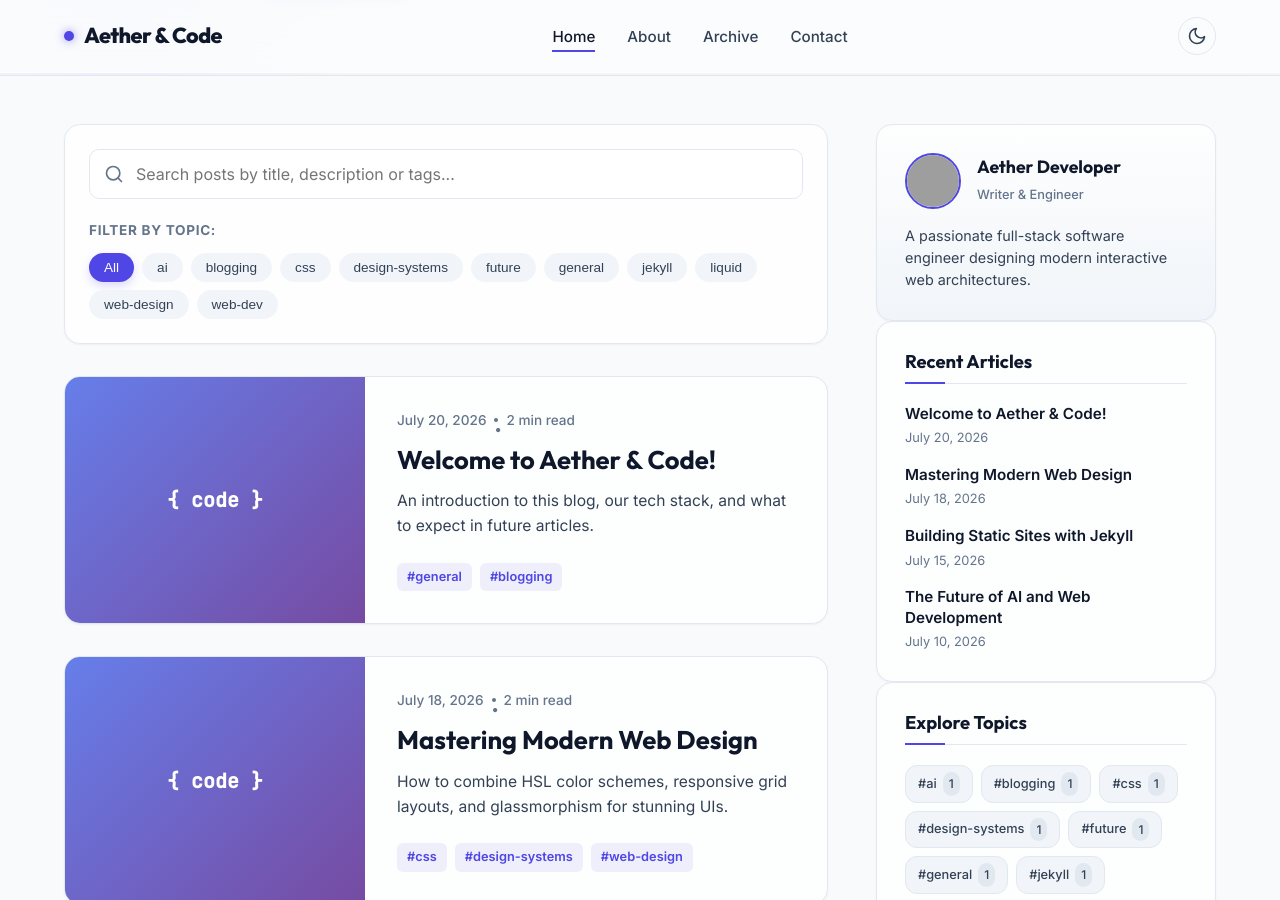
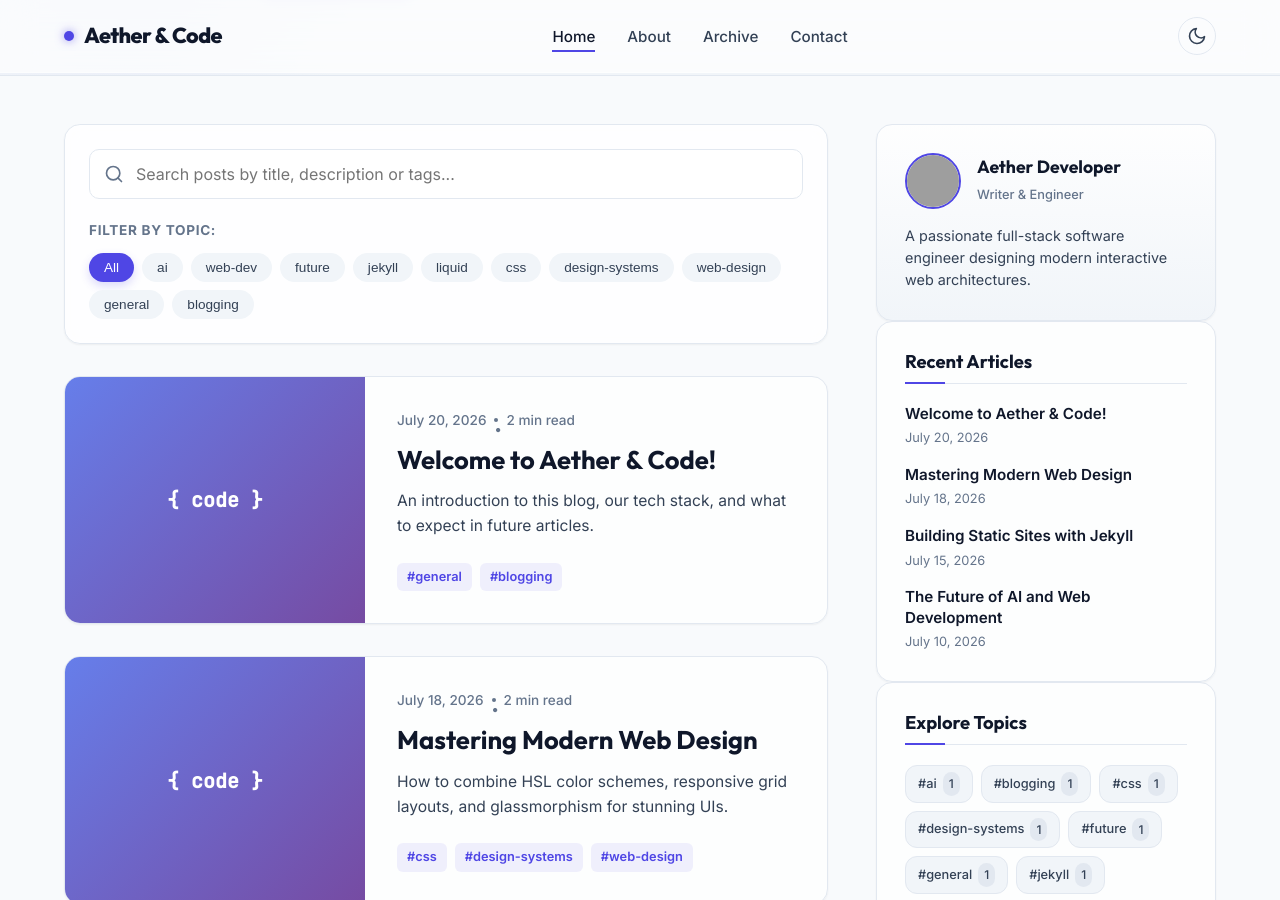
Before and after one commit to mzmdirfan/Jekyll-Blog, a Jekyll site: the page built from index.html, in a window 1280 px wide and 900 px high, scrolled down 442 px. Built offline with Jekyll 4.4.1, drawn with Linux system fonts in a browser that asks for light colours; grey boxes are pictures that could not be loaded.

Commit message:
Update home.html

```diff
--- a/_layouts/home.html
+++ b/_layouts/home.html
@@ -32,15 +32,8 @@
           <span class="filter-label">Filter by Topic:</span>
           <div class="tag-filter-pills" id="tag-filters">
             <button class="tag-filter-btn active" data-filter="all">All</button>
-            {% assign tags = "" | split: "" %}
-            {% for post in site.posts %}
-              {% for tag in post.tags %}
-                {% assign tags = tags | push: tag %}
-              {% endfor %}
-            {% endfor %}
-            {% assign unique_tags = tags | uniq | sort %}
-            {% for tag in unique_tags %}
-              <button class="tag-filter-btn" data-filter="{{ tag | slugify }}">{{ tag }}</button>
+            {% for tag in site.tags %}
+              <button class="tag-filter-btn" data-filter="{{ tag[0] | slugify }}">{{ tag[0] }}</button>
             {% endfor %}
           </div>
         </div>
```
